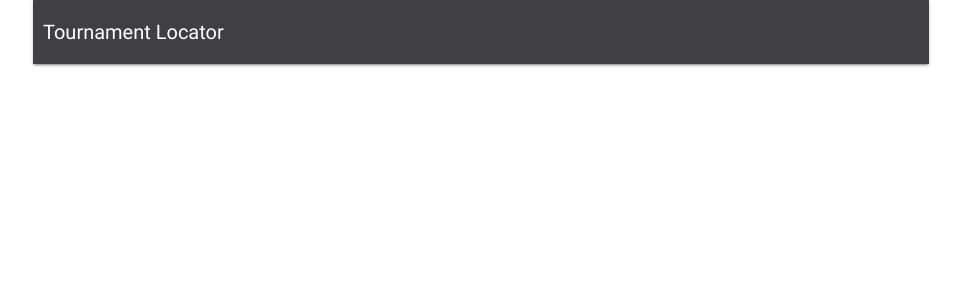
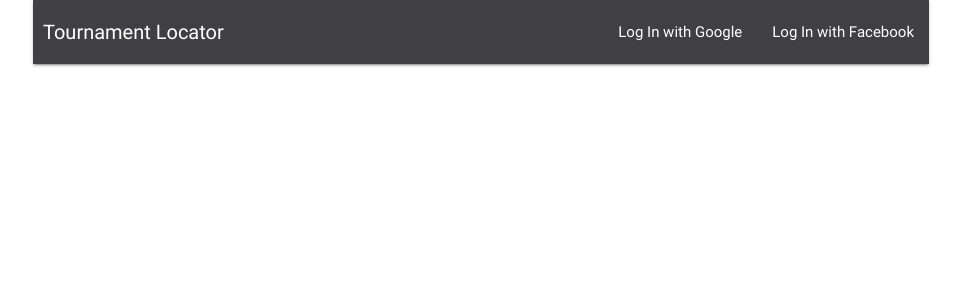
Before and after one commit to zgreathouse/TournamentLocator, a React (Create React App) app in the folder frontend/: page / in a window 1280 px wide. Shown: the top 300 px of the page, without its empty margins (159-1120 px from the left). Built offline with nearby package versions, Linux system fonts and the light colour scheme.

Commit message:
change OAuth buttons to <a> tags (see src/components/auth)

```diff
--- a/frontend/src/components/auth/FacebookOAuthButton.js
+++ b/frontend/src/components/auth/FacebookOAuthButton.js
@@ -2,7 +2,7 @@ import React from 'react';
 
 const FacebookOAuthButton = (props) => {
   return (
-    <button>Log In with Facebook</button>
+    <a href='/auth/facebook'>Log In with Facebook</a>
   )
 }
 
--- a/frontend/src/components/auth/GoogleOAuthButton.js
+++ b/frontend/src/components/auth/GoogleOAuthButton.js
@@ -2,7 +2,7 @@ import React from 'react';
 
 const GoogleOAuthButton = (props) => {
   return (
-    <button>Log In with Google</button>
+    <a>Log In with Google</a>
   )
 }
 
--- a/frontend/src/components/navbar.js
+++ b/frontend/src/components/navbar.js
@@ -2,15 +2,24 @@ import React, { Component } from 'react';
 
 //components
 // import AuthModal from './auth/AuthModal';
+import FacebookOAuthButton from './auth/FacebookOAuthButton';
+import GoogleOAuthButton from './auth/GoogleOAuthButton';
 
 class NavBar extends Component {
   render() {
     return (
       <nav>
         <div className="nav-wrapper" style={{ backgroundColor: '#403f42'}}>
-            <div style={{paddingLeft: '10px', fontSize: '20px'}}>
+            <div
+              className="left brand-logo"
+              style={{paddingLeft: '10px', fontSize: '20px'}}
+            >
               Tournament Locator
             </div>
+            <ul className="right">
+              <li><GoogleOAuthButton /></li>
+              <li><FacebookOAuthButton /></li>
+            </ul>
         </div>
       </nav>
     )
```
